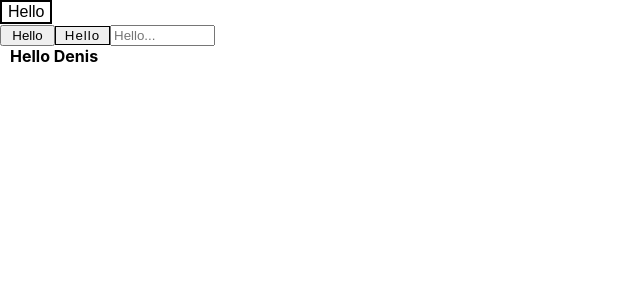
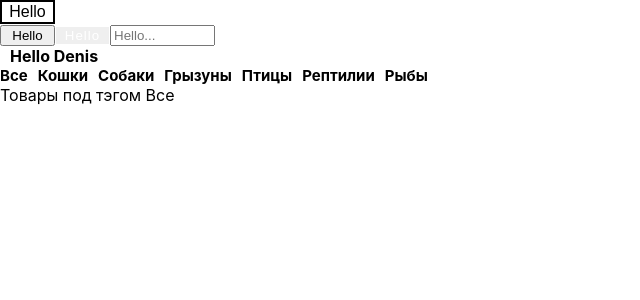
Before and after one commit to Dailer-Pug/vet-clinic, a React (Create React App) app: page /components in a window 1280 px wide. Shown: the top 300 px of the page, without its empty margins (0-640 px from the left). Built offline with nearby package versions, Linux system fonts and the light colour scheme.

Commit message:
add radio input and tabs components

```diff
--- a/src/App.css
+++ b/src/App.css
@@ -1,20 +1,30 @@
-.collapse_form{
+.collapse_form {
   display: flex;
   flex-direction: column;
-  border:inherit;
+  border: inherit;
   border-radius: 13px;
   background-color: white;
   max-width: 400px;
-overflow-wrap: break-word;
+  overflow-wrap: break-word;
 }
-.collapse_text{
+
+.collapse_text {
   padding: 10px;
   color: gray;
   display: flex;
 }
 
-.collapse_tittle{
+.collapse_tittle {
   display: flex;
   width: max-content;
   padding-left: 10px;
 }
+
+.radio_form {
+  display: flex;
+  gap: 10px;
+}
+
+.radio-input {
+  display: none;
+}
--- a/src/App.tsx
+++ b/src/App.tsx
@@ -3,19 +3,66 @@ import './App.css';
 import { Button } from './components/coreComponents/ButtonCore/Button';
 import { Input } from './components/coreComponents/InputCore/Input';
 import { Collapse } from './components/coreComponents/CollapseCore/Collapse';
+import { TabGroup } from './components/coreComponents/RadioInput/Tabs';
+import { TabItem } from './components/coreComponents/RadioInput/TabItem';
+
+
+// const fn = (fnn: any) => {
+//   fnn("22")
+// }
+//
+// const dd = (d: any) => {
+//   console.log(d) // 22
+// }
+//
+// fn(dd)
+
+// chilren = function
+const Hello = ({ children }: any) => {
+  return children(true)
+}
 
 function App() {
   return (
     <div className="App">
-      <Button size={55} outline>Hello</Button>
-      <Button size={55} primary>Hello</Button>
-      <Button size={55} ghost>Hello</Button>
+      <Button size={55} color="green" outline>Hello</Button>
+      <Button size={55} color="blue" primary>Hello</Button>
+      <Button size={55} color="pink" ghost>Hello</Button>
       <Input placeholder='Hello...' type="text" size={10} primary />
       <Collapse tittle='Hello Denis'>
         <p>In this world, is the destiny of mankind controlled
           by some transcendental entity or law...? Is it like the hand of God hovering above?</p>
         <p> At least it is true that man has no control, even over his own will.</p>
       </Collapse>
+
+      <TabGroup>
+        <TabItem title="Все">
+          Товары под тэгом Все
+        </TabItem>
+        <TabItem title="Кошки">
+          Товары под тэгом Кошки
+        </TabItem>
+        <TabItem title="Собаки">
+          Товары под тэгом Собаки
+        </TabItem>
+        <TabItem title="Грызуны">
+          Товары под тэгом Грызуны
+        </TabItem>
+        <TabItem title="Птицы">
+          Товары под тэгом Птицы
+        </TabItem>
+        <TabItem title="Рептилии">
+          Товары под тэгом Рептилии
+        </TabItem>
+        <TabItem title="Рыбы">
+          Товары под тэгом Рыбы
+        </TabItem>
+      </TabGroup>
+
+
+      <Hello>
+        {(selected: boolean) => { selected ? <div>selected</div> : <div>not selected</div> }}
+      </Hello>
     </div>
   );
 }
--- a/src/components/coreComponents/ButtonCore/Button.style.tsx
+++ b/src/components/coreComponents/ButtonCore/Button.style.tsx
@@ -1,8 +1,11 @@
 import styled from 'styled-components'
 
-export const ButtonStyled = styled.button<{ size: number }>`
+export const ButtonStyled = styled.button<{ size: number, color: string }>`
     width: ${(props) => props.size}px;
     min-height: max-content;
+      ${(props) => props.color === "blue" ? `background-color:#6878D1` : `color: white`}
+  ${(props) => props.color === "green" ? `color:#AEEDD0` : `color: white`}
+  ${(props) => props.color === "pink" ? `color:#EEAFBC` : `color: white`}
    `
 export const ButtonOutline = styled(ButtonStyled)`
   display: flex;
@@ -15,6 +18,9 @@ export const ButtonOutline = styled(ButtonStyled)`
   min-height: min-content;
    width: ${(props) => props.size}px;
   min-width: max-content;
+    ${(props) => props.color === "blue" ? `backgroung-color:#6878D1` : `color: white`}
+  ${(props) => props.color === "green" ? `color:#AEEDD0` : `color: white`}
+  ${(props) => props.color === "pink" ? `color:#EEAFBC` : `color: white`}
    `
 // Сделай высоту и ширину относительно текста внутри
 export const ButtonGhost = styled(ButtonStyled)`
@@ -27,5 +33,7 @@ export const ButtonGhost = styled(ButtonStyled)`
   min-height: min-content;
   width: ${(props) => props.size}px;
   min-width: max-content;
-
+  ${(props) => props.color === "blue" ? `backgroung-color:#6878D1; color:white` : `color: white`}
+  ${(props) => props.color === "green" ? `backgroung-color:#AEEDD0; color:black` : `color: white`}
+  ${(props) => props.color === "pink" ? `backgroung-color:#EEAFBC; color:white` : `color: white`}
 `
--- a/src/components/coreComponents/ButtonCore/Button.tsx
+++ b/src/components/coreComponents/ButtonCore/Button.tsx
@@ -5,16 +5,20 @@ import { ButtonGhost, ButtonOutline, ButtonStyled } from "./Button.style"
 type ButtonCoreProps = {
   size?: number,
   Component: IStyledComponent<"web",
-    Substitute<DetailedHTMLProps<ButtonHTMLAttributes<HTMLButtonElement>, HTMLButtonElement>, { size: number }>>,
+    Substitute<DetailedHTMLProps<ButtonHTMLAttributes<HTMLButtonElement>, HTMLButtonElement>, {
+      size: number,
+      color: string
+    }>>,
   children?: string,
+  color?: string,
 }
-const ButtonCore = ({ size = 20, Component, children }: ButtonCoreProps) => {
+const ButtonCore = ({ size = 20, Component, color = "blue", children }: ButtonCoreProps) => {
 
   if (Component) {
-    return <Component size={size}>{children}</Component>
+    return <Component color={color} size={size}>{children}</Component>
   }
   return (
-    <ButtonStyled size={size}>Click</ButtonStyled>
+    <ButtonStyled color={color} size={size}>Click</ButtonStyled>
   )
 }
 type ButtonProps = {
@@ -22,17 +26,18 @@ type ButtonProps = {
   primary?: boolean,
   outline?: boolean,
   ghost?: boolean,
-  children?: string
+  children?: string,
+  color?: string,
 }
-export const Button = ({ children, size, primary, outline, ghost, ...props }: ButtonProps) => {
+export const Button = ({ children, size, primary, outline, ghost, color, ...props }: ButtonProps) => {
   if (primary) {
-    return <ButtonCore size={size} {...props} Component={ButtonStyled}>{children}</ButtonCore>
+    return <ButtonCore color={color} size={size}  {...props} Component={ButtonStyled}>{children}</ButtonCore>
   }
   if (outline) {
-    return <ButtonCore {...props} Component={ButtonOutline}>{children}</ButtonCore>
+    return <ButtonCore color={color} size={size} {...props} Component={ButtonOutline}>{children}</ButtonCore>
   }
   if (ghost) {
-    return <ButtonCore size={size} {...props} Component={ButtonGhost}>{children}</ButtonCore>
+    return <ButtonCore color={color} size={size} {...props} Component={ButtonGhost}>{children}</ButtonCore>
   }
   return 'No primary button found'
 }
--- /dev/null
+++ b/src/components/coreComponents/RadioInput/RadioGroup.tsx
@@ -0,0 +1,35 @@
+import { useState, cloneElement, JSX } from "react"
+
+type RadioGroupProps = {
+	children: JSX.Element[] | JSX.Element,
+	onChange: (index: number) => void,
+}
+
+
+export const RadioGroup = ({ children, onChange }: RadioGroupProps) => {
+
+	const [id] = useState(Math.random())
+	const [name, setName]: any = useState()
+	children = Array.isArray(children) ? children : [children]
+	const maping = children.map((child, index) => {
+		return (cloneElement(child, {
+			...child.props,
+			name: `${id}`,
+			click: (click: React.ChangeEvent<React.LabelHTMLAttributes<HTMLLabelElement>>, index: number) => {
+				click.stopPropagation()
+				console.log(index)
+				onChange(index)
+				setName(index)
+			},
+			target: name,
+			index: index,
+			selected: index === name,
+		})
+		)
+	});
+	return (
+		<div className="radio_form">
+			{maping}
+		</div>
+	)
+}
--- /dev/null
+++ b/src/components/coreComponents/RadioInput/RadioItem.tsx
@@ -0,0 +1,25 @@
+import { FormEvent } from "react"
+
+type RadioProps = {
+	children: any,
+	name?: string,
+	click?: (_e: FormEvent<HTMLLabelElement>, index: number) => void,
+	onClick?: React.MouseEvent<HTMLButtonElement>,
+	target?: string,
+	index?: number,
+	selected?: boolean;
+}
+
+
+export const RadioItem = ({ children, name, click, index, selected }: RadioProps) => {
+
+	return (
+		<label onChange={(e) => click && click(e, index!)}>
+			<input className="radio-input" name={name} type="radio" />
+
+			{children(selected)}
+		</label>
+
+
+	)
+}
--- /dev/null
+++ b/src/components/coreComponents/RadioInput/TabItem.tsx
@@ -0,0 +1,23 @@
+import { JSX } from "react"
+import { TabSecStyle, TabStyle } from "./TabStyle"
+
+type TabProsp = {
+	children: JSX.Element | string,
+	curIndex?: number,
+	target?: number,
+	selected?: boolean,
+	title: string
+}
+
+export const TabItem = ({ title, selected }: TabProsp) => {
+
+
+	return (
+
+		<>
+			{selected ? <TabStyle>{title}</TabStyle> : <TabSecStyle>{title}</TabSecStyle>}
+		</>
+
+	)
+
+}
--- /dev/null
+++ b/src/components/coreComponents/RadioInput/TabStyle.tsx
@@ -0,0 +1,15 @@
+import styled from "styled-components";
+
+
+export const TabStyle = styled.div`
+	font-size:15px;
+	color:#6767db;
+	font-style:solid;
+	font-weight:700;
+`
+
+export const TabSecStyle = styled.div`
+	font-size:15px;
+	color:black;
+	font-weight:700;
+`
--- /dev/null
+++ b/src/components/coreComponents/RadioInput/Tabs.tsx
@@ -0,0 +1,38 @@
+import { useState, JSX, cloneElement } from "react"
+import { RadioGroup } from "./RadioGroup"
+import { RadioItem } from "./RadioItem"
+
+
+type TabProp = {
+	children: JSX.Element[] | JSX.Element
+}
+
+export const TabGroup = ({ children }: TabProp) => {
+
+	const [curIndex, setCurIndex] = useState(0)
+	children = Array.isArray(children) ? children : [children]
+	const tabItemContent = children.map((child) => child.props.children)
+
+
+	return (
+		<>
+			<RadioGroup onChange={(e) => setCurIndex(e)}>
+				{
+					children.map((child, index) => {
+						return (
+							<RadioItem key={index}>
+								{(selected: boolean) => {
+									// child = TabItem
+									return cloneElement(child, {
+										...child.props,
+										selected: selected
+									})
+								}}
+							</RadioItem >)
+					})
+				}
+			</RadioGroup>
+			{tabItemContent[curIndex]}
+		</>
+	)
+}
```
Also changed, not shown: 1 other file (tests, documents, lock files or other folders).
